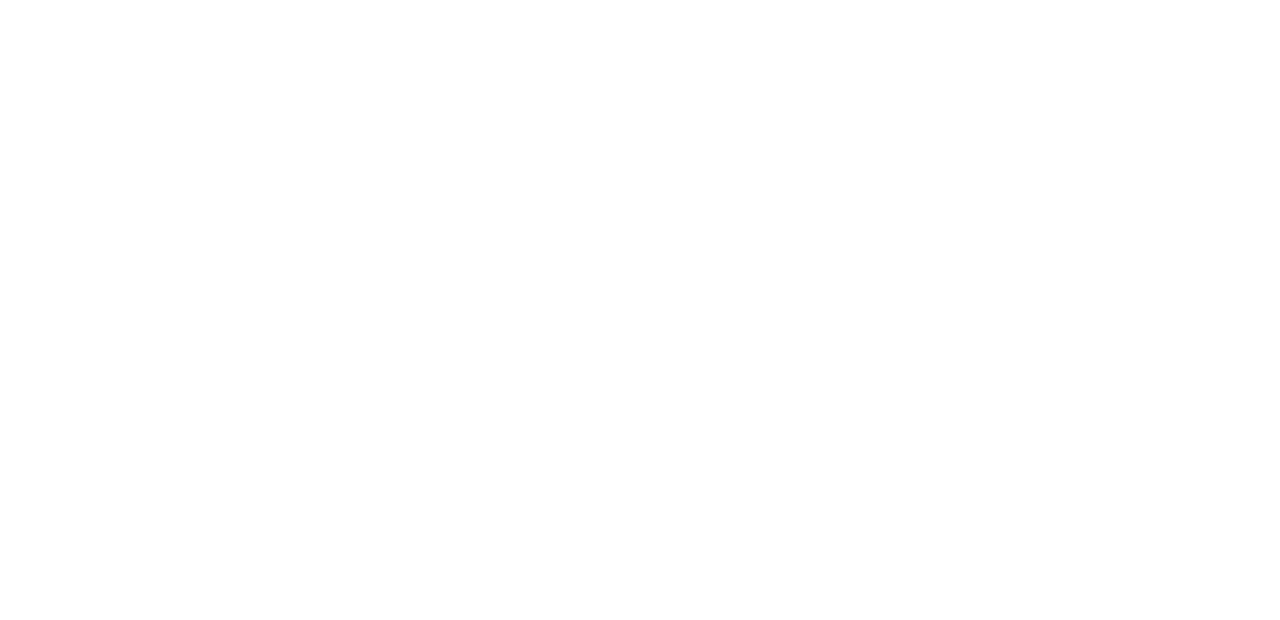
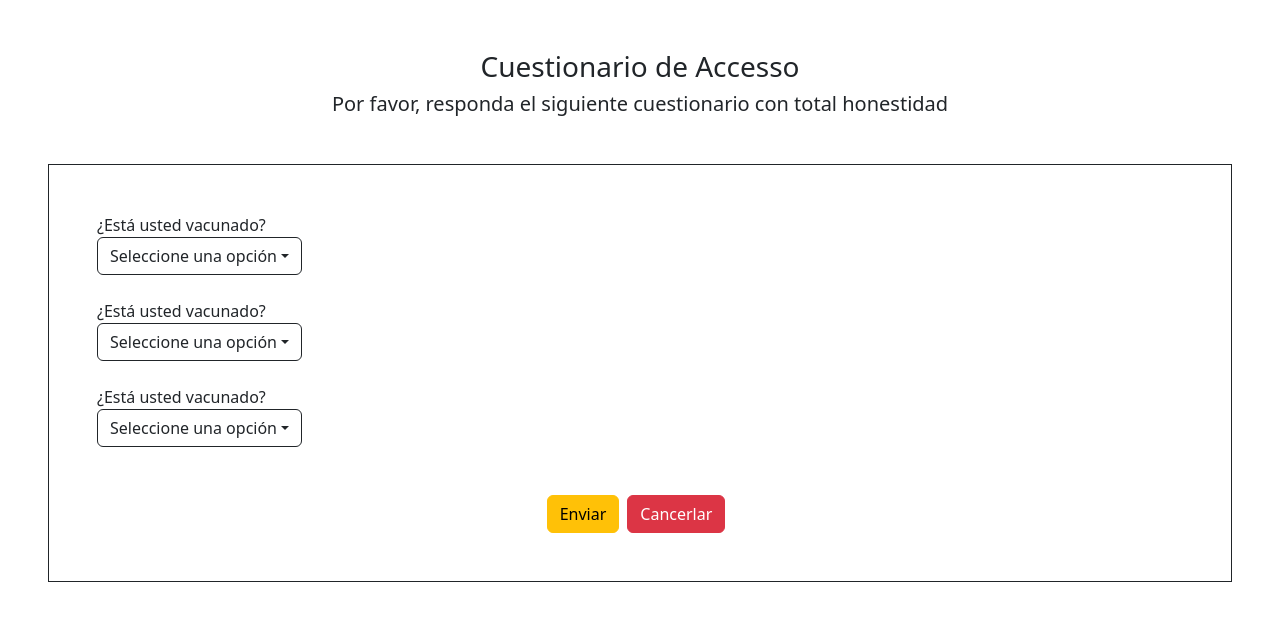
Before and after one commit to Betoniix/SICAS_Proyecto, a React (Vite) app in the folder frontend/: page /student/healt in a window 1280 px wide. Before the commit this address had no page. Shown: the top 620 px of the page. Built offline with nearby package versions, Linux system fonts and the light colour scheme.

Commit message:
Add Scanner and Student paths

```diff
--- a/frontend/src/App.jsx
+++ b/frontend/src/App.jsx
@@ -7,6 +7,9 @@
 import { ProtectedPath } from './components/ProtectedPath'
 import { useLocalStorage } from './services/useLocalStorage'
 import { Roles } from './services/roles'
+import { Layout } from './components/userViews/Bienvenida'
+import { AccessForm } from './components/userViews/Alumnos/AccessForm'
+import { Escaneo } from './components/userViews/Escaneadores/Escaneo'
 
 export const App = () => {
     const storage = useLocalStorage.getStorage('auth')
@@ -20,5 +23,13 @@
                 <Route path='/admin/aforo' element={<Aforo />}></Route>
                 <Route path='/admin/cuestionario' element={<Cuestionario />}></Route>
             </Route>
+            <Route element={<ProtectedPath isAllowed={!!storage && storage.role === Roles.STUDENT} ></ProtectedPath>}>
+                <Route path='/student/welcome' element={<Layout></Layout>}></Route>
+                <Route path='/student/healt' element={<AccessForm></AccessForm>}></Route>
+            </Route>
+            <Route element={<ProtectedPath isAllowed={!!storage && storage.role === Roles.SCANNER} ></ProtectedPath>}>
+                <Route path='/scanner/welcome' element={<Layout></Layout>}></Route>
+                <Route path='/scanning' element={<Escaneo></Escaneo>}></Route>
+            </Route>
         </Routes>)
 }
--- a/frontend/src/components/navBar.jsx
+++ b/frontend/src/components/navBar.jsx
@@ -7,7 +7,7 @@
             className="flex flex-col justify-center items-center border-b-[1px] border-gray-500 h-[60px]"
         >
             <Link
-                to="/admin/alertas"
+                to="/admin/alerta"
                 className="bg-[#0A1446] text-white text-[25px] font-medium rounded-lg py-2 px-4 mt-4 w-[290px] h-[60px]"
             >
                 Alertas
--- a/frontend/src/components/userViews/Alumnos/AccessForm.jsx
+++ b/frontend/src/components/userViews/Alumnos/AccessForm.jsx
@@ -1,4 +1,4 @@
-import React from 'react';
+
 import 'bootstrap/dist/css/bootstrap.min.css';
 import 'bootstrap/dist/js/bootstrap.bundle.min.js';
 import '../../../FormApp.css'
@@ -8,15 +8,15 @@
 export const AccessForm = () => {
 
   return (
-    <div class="cuestionario">
+    <div className="cuestionario">
       <h3>Cuestionario de Accesso</h3>
       <h5>Por favor, responda el siguiente cuestionario con total honestidad</h5>
-    <div class="border border-dark p-5 m-5">
+      <div className="border border-dark p-5 m-5">
         {/* ACCESS FORM */}
         <form>
           <div id='FormQuestions' className='text-start'>
             <a>¿Está usted vacunado?</a>  <br></br>
-          <button className="btn btn-outline-dark dropdown-toggle" type="button" id="dropdownMenuButton" data-bs-toggle="dropdown"aria-haspopup="true" aria-expanded="false">
+            <button className="btn btn-outline-dark dropdown-toggle" type="button" id="dropdownMenuButton" data-bs-toggle="dropdown" aria-haspopup="true" aria-expanded="false">
               Seleccione una opción
             </button>
             <div className="dropdown-menu" aria-labelledby="dropdownMenuButton">
@@ -25,7 +25,7 @@
             </div>
             <br></br><br></br>
             <a>¿Está usted vacunado?</a>  <br></br>
-          <button className="btn btn-outline-dark dropdown-toggle" type="button" id="dropdownMenuButton" data-bs-toggle="dropdown"aria-haspopup="true" aria-expanded="false">
+            <button className="btn btn-outline-dark dropdown-toggle" type="button" id="dropdownMenuButton" data-bs-toggle="dropdown" aria-haspopup="true" aria-expanded="false">
               Seleccione una opción
             </button>
             <div className="dropdown-menu" aria-labelledby="dropdownMenuButton">
@@ -34,7 +34,7 @@
             </div>
             <br></br><br></br>
             <a>¿Está usted vacunado?</a>  <br></br>
-          <button className="btn btn-outline-dark dropdown-toggle" type="button" id="dropdownMenuButton" data-bs-toggle="dropdown"aria-haspopup="true" aria-expanded="false">
+            <button className="btn btn-outline-dark dropdown-toggle" type="button" id="dropdownMenuButton" data-bs-toggle="dropdown" aria-haspopup="true" aria-expanded="false">
               Seleccione una opción
             </button>
             <div className="dropdown-menu" aria-labelledby="dropdownMenuButton">
--- a/frontend/src/components/userViews/Alumnos/Carga.jsx
+++ b/frontend/src/components/userViews/Alumnos/Carga.jsx
@@ -1,5 +1,4 @@
 
-import React from 'react';
 import 'bootstrap/dist/css/bootstrap.min.css';
 import 'bootstrap/dist/js/bootstrap.bundle.min.js';
 import '../../../FormApp.css';
@@ -12,8 +11,8 @@
     <h3>Registro de Asistencia</h3>
     <h5>Por favor, responda el siguiente cuestionario con total honestidad</h5>
 
-    <div class="border border-dark p-5 m-5 ">
-      <div class="materia">
+    <div className="border border-dark p-5 m-5 ">
+      <div className="materia">
         {/* CONTENT */}
         <a>Estas son las clases disponibles para mañana:</a>
         <br></br>
--- a/frontend/src/components/userViews/Bienvenida.jsx
+++ b/frontend/src/components/userViews/Bienvenida.jsx
@@ -1,4 +1,4 @@
-import React, { useEffect, useState } from 'react';
+
 import { Link } from 'react-router-dom';
 
 /*import axios from 'axios';
@@ -45,7 +45,7 @@
         <br />
         <br />
         <br />
-          <Link to="/RealizarCarga" className="links-style">
+        <Link to="/student/healt" className="links-style">
           {/* Usar Link para navegar a la página de RealizarCarga */}
           <button className="btn btn-warning d-inline">Realizar Carga</button>
         </Link>
--- a/frontend/src/components/userViews/Escaneadores/Escaneo.jsx
+++ b/frontend/src/components/userViews/Escaneadores/Escaneo.jsx
@@ -1,4 +1,4 @@
-import React, { useState } from 'react';
+import { useState } from 'react';
 import QRCodeReader from "react-qrcode-reader";
 import { Link } from 'react-router-dom';
 
@@ -7,7 +7,7 @@
   const [text, setText] = useState("");
 
   return (<div className='border border-dark p-5 m-5 text-center'>
-     <div class="d-inline ">
+    <div className="d-inline ">
       <button className='btn btn-warning'>Nuevo Escaneo</button>
       <button className='btn btn-secondary mx-2'>Verificar</button>
     </div>
```
Also changed, not shown: frontend/server.js (deleted, +0 -52 lines), frontend/src/components/ProtectedPath.jsx (+7 -4 lines), frontend/src/assets/a.txt (deleted). Lines whose indentation alone changed are shown as unchanged.
